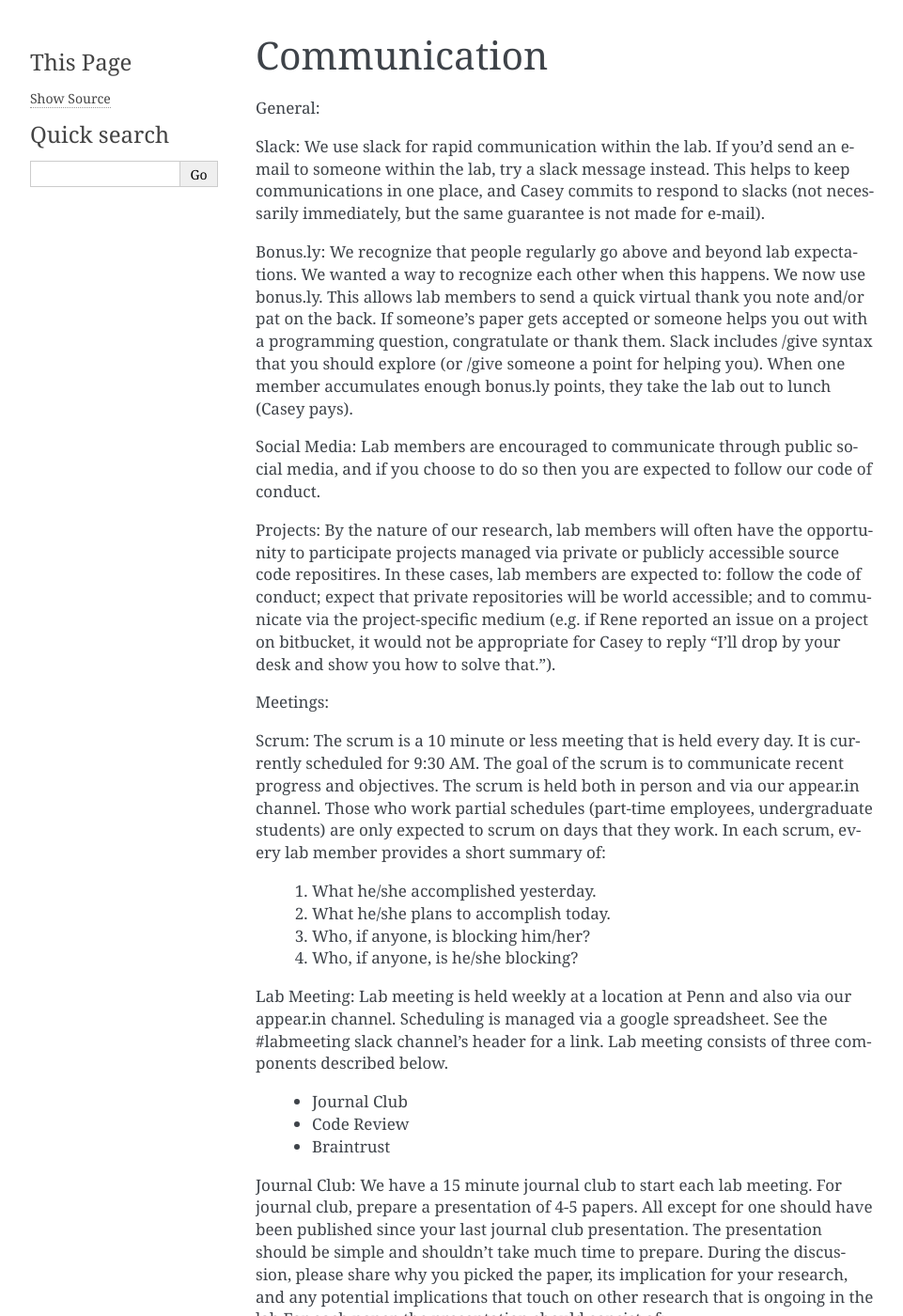
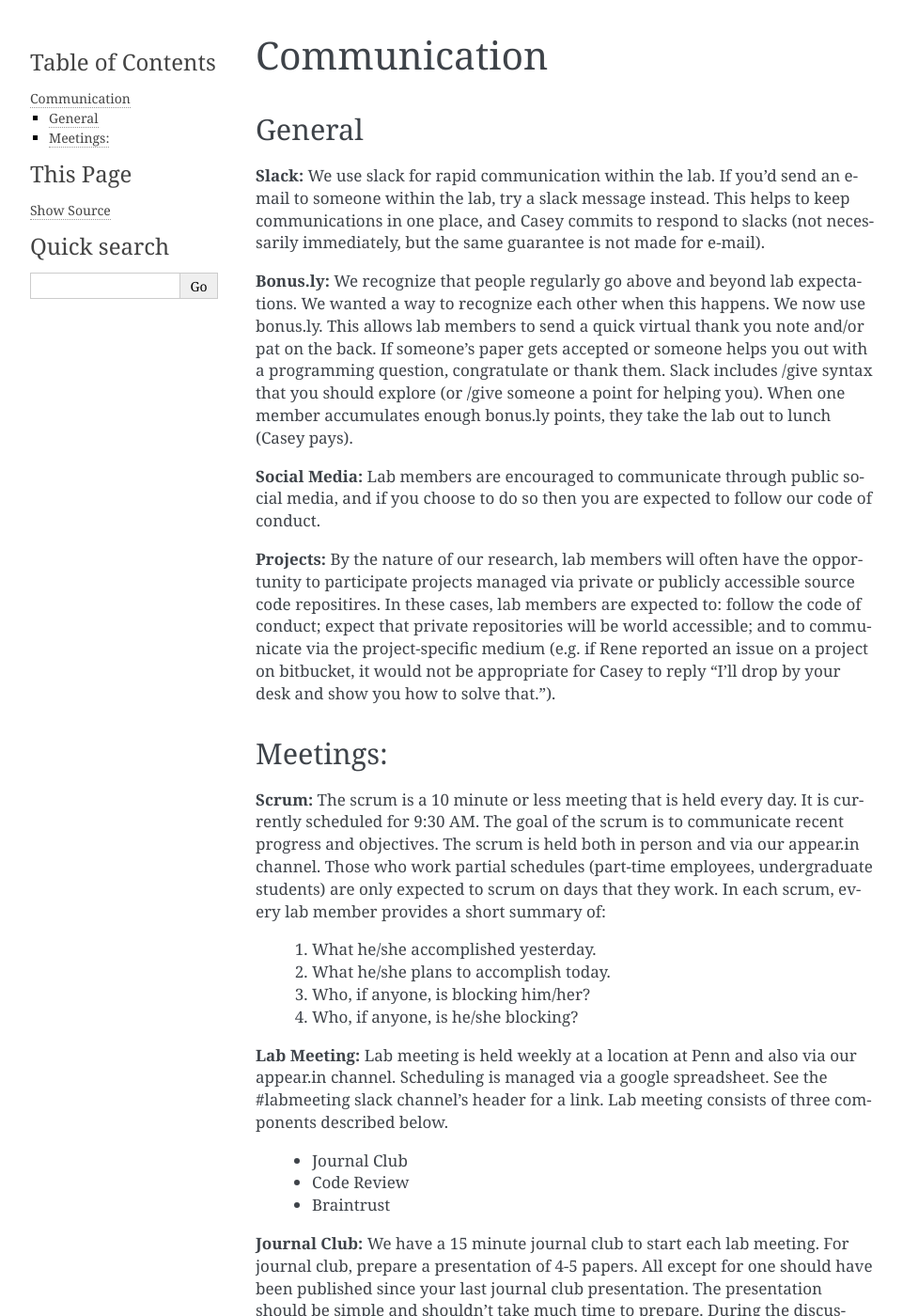
Before and after one commit to greenelab/onboarding, a Sphinx documentation site: the page built from source/communication.rst, in a window 1280 px wide and 1400 px high. Shown: the whole window at 94% size, without its empty margins (148-1109 px from the left). Built offline with Sphinx 7.4.7, drawn with Linux system fonts in a browser that asks for light colours; some of the changed text lies outside the part shown.

Commit message:
pretty up the formatting a bit

```diff
--- a/source/communication.rst
+++ b/source/communication.rst
@@ -1,14 +1,15 @@
 Communication
 =============
 
-General:
+General
+-------
 
-Slack: We use slack for rapid communication within the lab. If you'd send an
+**Slack:** We use slack for rapid communication within the lab. If you'd send an
 e-mail to someone within the lab, try a slack message instead. This helps to
 keep communications in one place, and Casey commits to respond to slacks (not
 necessarily immediately, but the same guarantee is not made for e-mail).
 
-Bonus.ly: We recognize that people regularly go above and beyond lab
+**Bonus.ly:** We recognize that people regularly go above and beyond lab
 expectations. We wanted a way to recognize each other when this happens. We
 now use bonus.ly. This allows lab members to send a quick virtual thank you
 note and/or pat on the back. If someone’s paper gets accepted or someone helps
@@ -43,7 +45,7 @@ each scrum, every lab member provides a short summary of:
     3. Who, if anyone, is blocking him/her?
     4. Who, if anyone, is he/she blocking?
 
-Lab Meeting: Lab meeting is held weekly at a location at Penn and also via our
+**Lab Meeting:** Lab meeting is held weekly at a location at Penn and also via our
 appear.in channel. Scheduling is managed via a google spreadsheet. See the
 #labmeeting slack channel's header for a link. Lab meeting consists of three
 components described below.
@@ -52,7 +54,7 @@ components described below.
     * Code Review
     * Braintrust
 
-Journal Club: We have a 15 minute journal club to start  each lab meeting. For
+**Journal Club:** We have a 15 minute journal club to start  each lab meeting. For
 journal club, prepare a presentation of 4-5 papers. All except for one should
 have been published since your last journal club presentation. The presentation
 should be simple and shouldn’t take much time to prepare. During the
```
Also changed, not shown: other parts of source/communication.rst (+7 -6 lines), source/coding_and_software.rst (+9 -9 lines), source/expectations.rst (+5 -5 lines), source/infrastructure.rst (+6 -6 lines).
